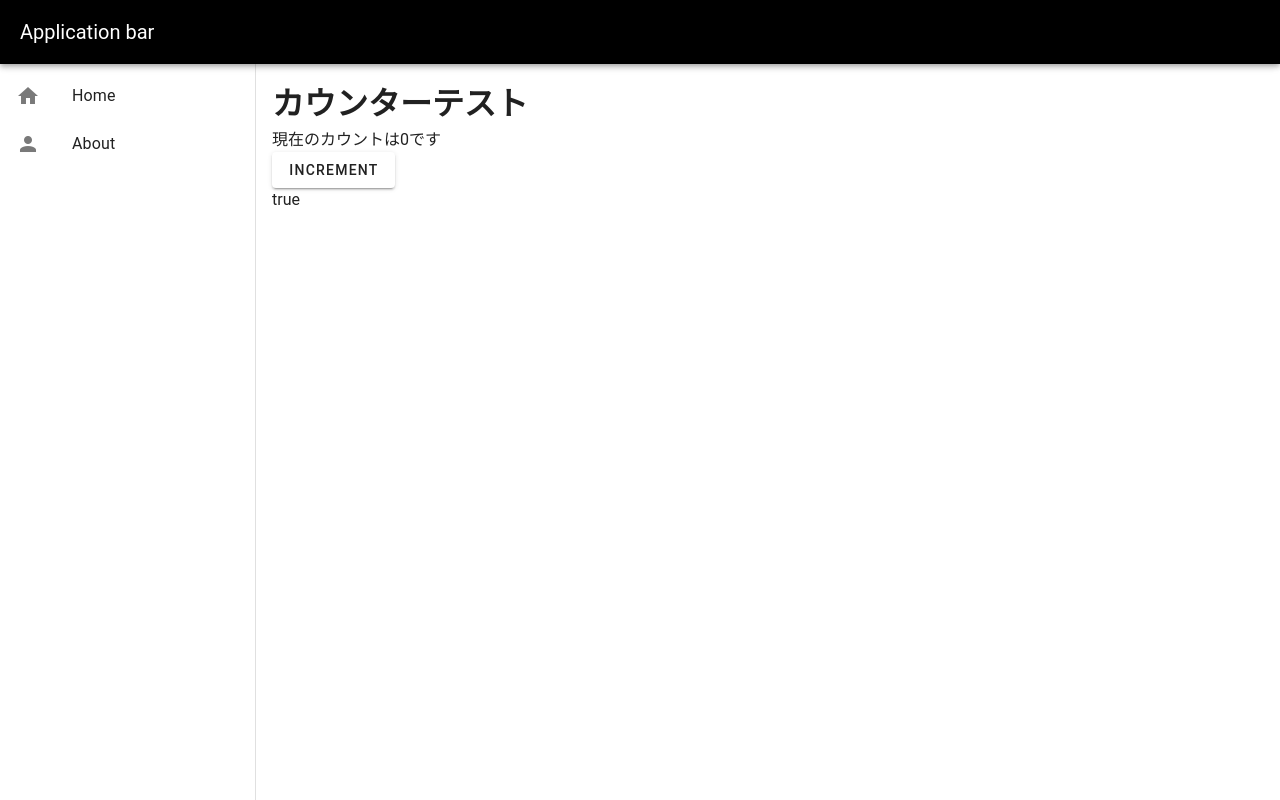
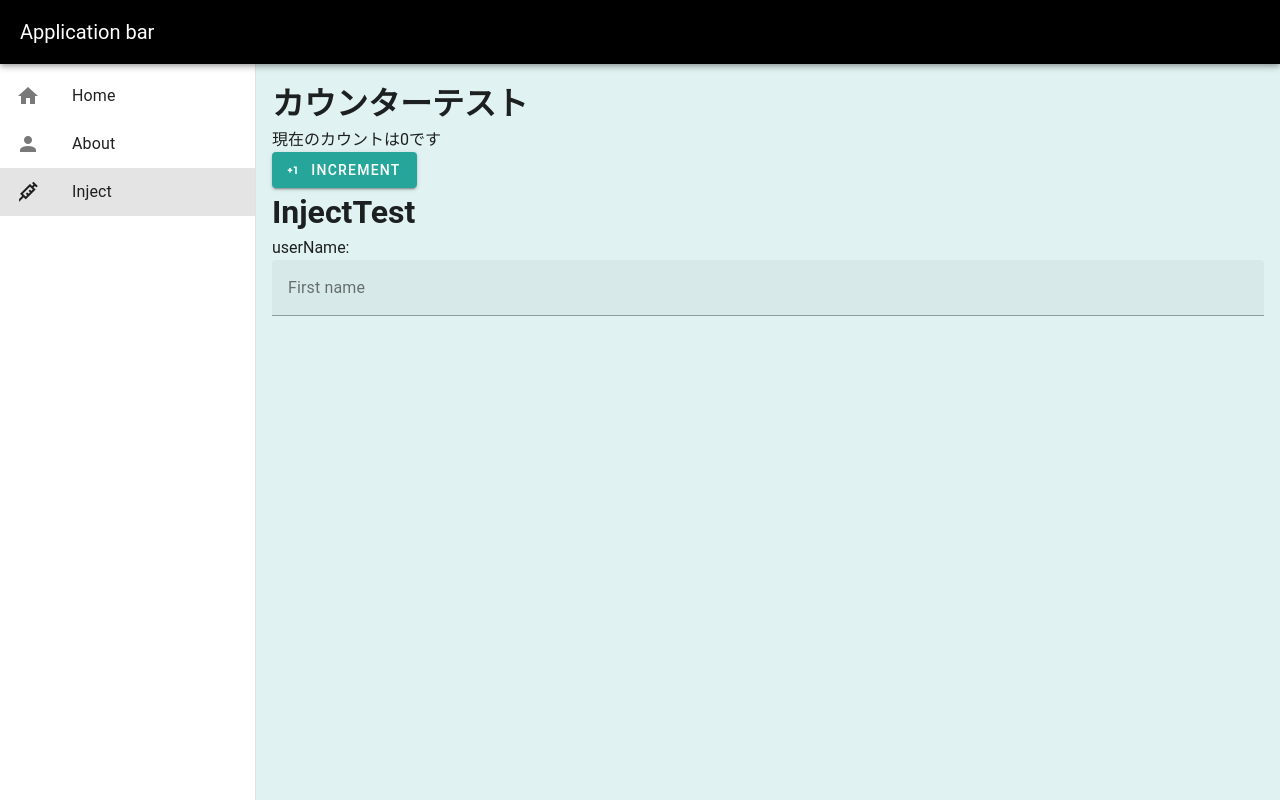
Before and after one commit to RyotaAbe1014/vue-vuetify, a Vue app: page /inject_sample in a window 1280 px wide. Built offline with nearby package versions, Linux system fonts and the light colour scheme.

Commit message:
add: Vue.jsのInject/Provideを使ったpropsのバケツリレーの回避

```diff
--- a/src/App.vue
+++ b/src/App.vue
@@ -38,6 +38,7 @@ type LinkItem = {
 const items: Array<LinkItem> = [
   { title: 'Home', icon: 'mdi-home', toUrl: '/' },
   { title: 'About', icon: 'mdi-account', toUrl: '/about' },
+  { title: 'Inject', icon: 'mdi-needle', toUrl: '/inject_sample' },
 ]
 
 
@@ -81,18 +82,18 @@ onMounted(() => {
       <v-navigation-drawer>
         <v-list>
           <div v-for="item in items" :key="item.title">
-            <v-list-item :title="item.title" :prepend-icon="item.icon" :value="item.title" :to="item.toUrl"></v-list-item>
+            <v-list-item :title="item.title" :prepend-icon="item.icon" :value="item.title"
+              :to="item.toUrl"></v-list-item>
           </div>
         </v-list>
       </v-navigation-drawer>
-      <v-main>
+      <v-main class="main">
         <v-container>
           <v-row>
             <v-col cols="12">
               <h1>カウンターテスト</h1>
               <Counter :count="count" />
               <CountUpButton :count="count" :increment="increment" />
-              <p>{{ disabled }}</p>
               <v-alert v-if="!disabled" type="success">10で割り切れるときにアラートが出ます</v-alert>
             </v-col>
           </v-row>
@@ -102,3 +103,9 @@ onMounted(() => {
     </v-layout>
   </v-app>
 </template>
+
+<style scoped>
+.main {
+  background-color: #E0F2F1;
+}
+</style>
--- a/src/components/CountUpButton.vue
+++ b/src/components/CountUpButton.vue
@@ -9,5 +9,5 @@ const props = defineProps<Props>()
 </script>
 
 <template>
-  <v-btn @click="increment">Increment</v-btn>
+  <v-btn @click="increment" color="teal-lighten-1" prepend-icon="mdi-numeric-positive-1">Increment</v-btn>
 </template>
--- a/src/components/Counter.vue
+++ b/src/components/Counter.vue
@@ -14,5 +14,5 @@ onUpdated(() => {
 </script>
 
 <template>
-  <v-sheet>現在のカウントは{{ props.count }}です</v-sheet>
+  <p>現在のカウントは{{ props.count }}です</p>
 </template>
--- /dev/null
+++ b/src/components/atoms/InjectTestTextField.vue
@@ -0,0 +1,9 @@
+<script setup lang="ts">
+import { inject } from 'vue';
+import { userNameInjectionKey, userNameReactiveInjectionKey } from '../../keys.js'
+const userName = inject(userNameInjectionKey);
+const onChangeUserName = inject(userNameReactiveInjectionKey);
+</script>
+<template>
+  <v-text-field @input="onChangeUserName" :counter="10" label="First name" required></v-text-field>
+</template>
--- /dev/null
+++ b/src/components/molecules/InjectTestTextForm.vue
@@ -0,0 +1,10 @@
+<script setup lang="ts">
+import { inject } from 'vue';
+import InjectTestTextField from '../atoms/InjectTestTextField.vue';
+import { userNameInjectionKey } from '../../keys.js'
+const userName = inject(userNameInjectionKey);
+</script>
+<template>
+  <p>userName: {{ userName }}</p>
+  <InjectTestTextField />
+</template>
--- /dev/null
+++ b/src/components/pages/InjectTest.vue
@@ -0,0 +1,25 @@
+<script setup lang="ts">
+import { userNameInjectionKey, userNameReactiveInjectionKey } from "../../keys";
+import { provide, ref, Ref, readonly } from "vue"
+import InjectTestTextForm from "../molecules/InjectTestTextForm.vue";
+// グローバルに管理する値を定義
+const userName: Ref<string> = ref("")
+
+// 更新用の関数
+const onChangeUserName = (e: Event): void => {
+  userName.value = (e.target as HTMLInputElement).value
+}
+
+// グローバルに値を提供
+// InjectTest.vueの子コンポーネントであれば、
+// inject(myInjectionKey)で値を取得できる
+provide(userNameInjectionKey, readonly(userName))
+
+provide(userNameReactiveInjectionKey, onChangeUserName)
+</script>
+<template>
+  <div>
+    <h1>InjectTest</h1>
+    <InjectTestTextForm />
+  </div>
+</template>
--- /dev/null
+++ b/src/keys.ts
@@ -0,0 +1,7 @@
+import { InjectionKey, Ref } from 'vue'
+
+// InjecttionKeyを使って、Ref<string>型の値を注入するキーを定義する
+export const userNameInjectionKey: InjectionKey<Ref<string>> = Symbol()
+
+// リアクティブな値を注入するためのキーを定義する
+export const userNameReactiveInjectionKey: InjectionKey<() => void> = Symbol()
--- a/src/router.ts
+++ b/src/router.ts
@@ -1,10 +1,12 @@
 import { createRouter, createWebHistory } from 'vue-router'
 import Home from './components/pages/Home.vue'
 import About from './components/pages/About.vue'
+import InjectTest from './components/pages/InjectTest.vue'
 
 const routes = [
   { path: '/', name: 'Home', component: Home },
   { path: '/about', name: 'about', component: About },
+  { path: '/inject_sample', name: 'inject_sample', component: InjectTest },
 ]
 
 const router = createRouter({
```
